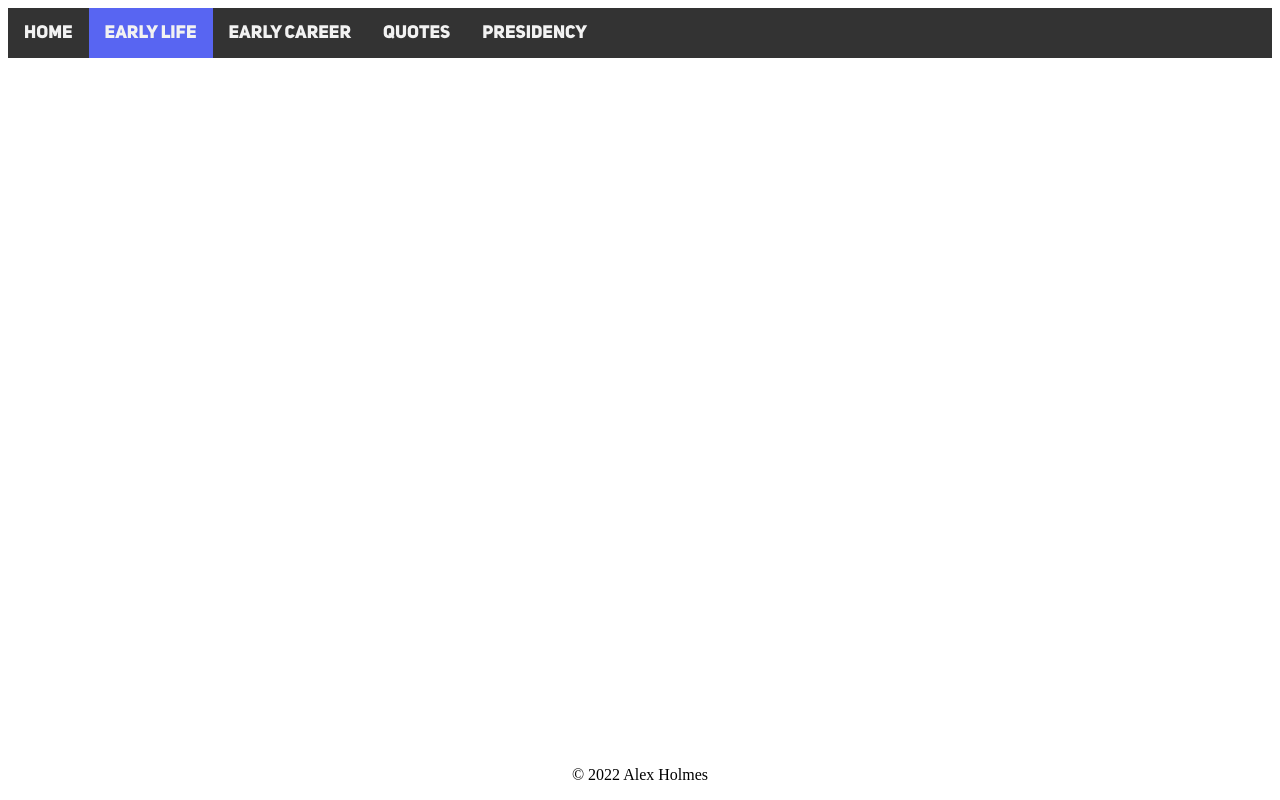
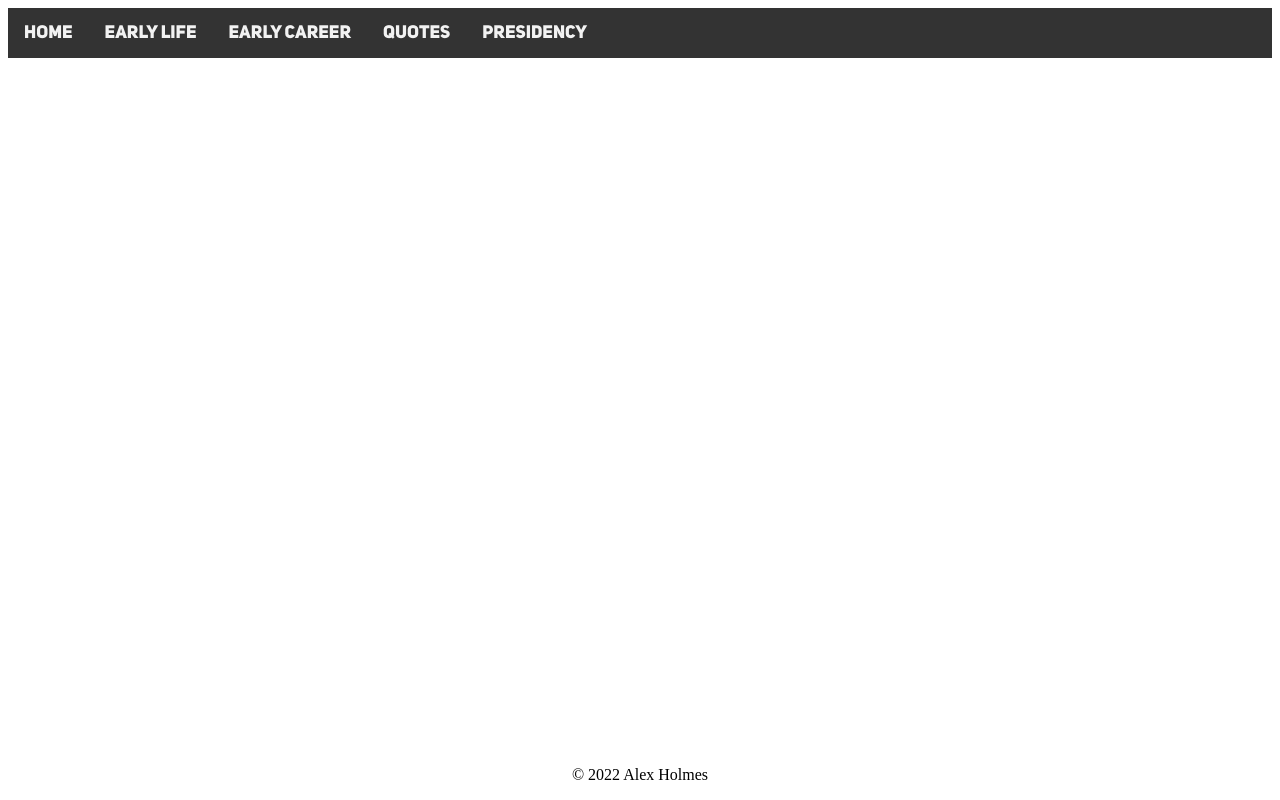
Before and after one commit to alexfromtarget0/website, a plain HTML site: page early-life.html in a window 1280 px wide. Drawn offline with Linux system fonts and the light colour scheme.

Commit message:
Update early-life.html

```diff
--- a/early-life.html
+++ b/early-life.html
@@ -8,7 +8,7 @@
 <body>
     <div class="nav">
         <a href="index.html">Home</a>
-        <a href="early-life.html" id="viewed-page">Early Life</a>
+        <a href="early-life.html">Early Life</a>
         <a href="early-career.html">Early Career</a>
         <a href="quotes.html">Quotes</a>
         <a href="presidency.html">Presidency</a>
```
